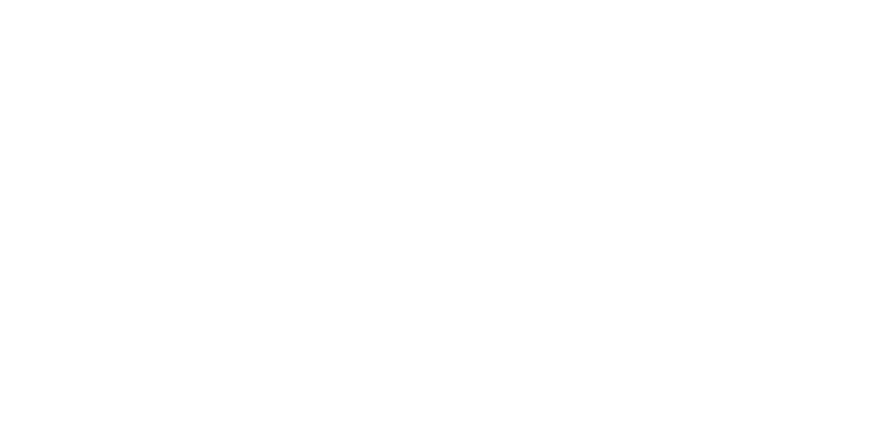
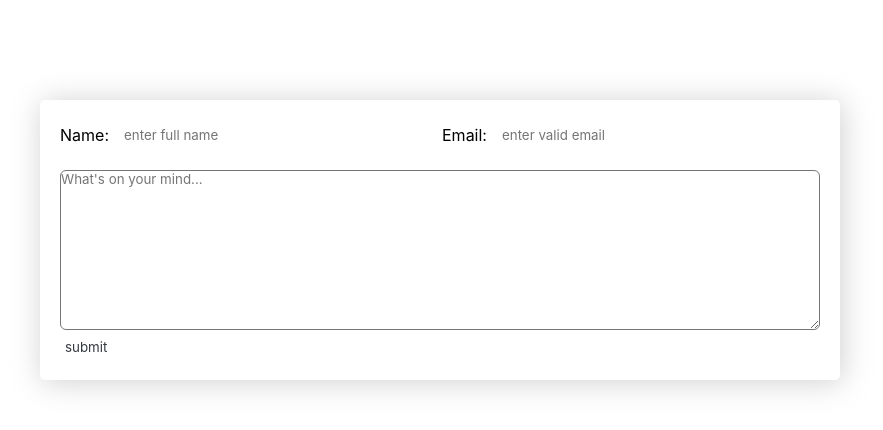
Before and after one commit to Oyibodroid/photo-gallery, a plain HTML site: page contact.html in a window 1280 px wide. Shown: the whole page, without its empty margins (200-1083 px from the left). Drawn offline with Linux system fonts and the light colour scheme.

Commit message:
fourth commit added

```diff
--- a/contact.html
+++ b/contact.html
@@ -0,0 +1,32 @@
+<!DOCTYPE html>
+<html lang="en">
+<head>
+    <meta charset="UTF-8">
+    <meta http-equiv="X-UA-Compatible" content="IE=edge">
+    <meta name="viewport" content="width=device-width, initial-scale=1.0">
+    <link rel="stylesheet" href="/css/contact.css">
+    <title>Document</title>
+</head>
+<body>
+    <form action="" method="post">
+
+        <div>
+
+            <div class="text">
+                <label for="name">name: </label>
+                <input name="name" class="user" placeholder="enter full name" type="text">
+
+                <label for="email">email: </label>
+                <input name="email" class="user" placeholder="enter valid email" type="email">
+
+            </div>
+
+            <div>
+                <textarea name="message" placeholder="What's on your mind..." id="message" ></textarea>
+            </div>
+
+            <button type="submit">submit</button>
+        </div>
+    </form>
+</body>
+</html>
--- /dev/null
+++ b/css/contact.css
@@ -0,0 +1,96 @@
+:root {
+    --blue: #007bff;
+    --indigo: #6610f2;
+    --purple: #6f42c1;
+    --pink: #e83e8c;
+    --red: #dc3545;
+    --orange: #fd7e14;
+    --yellow: #ffc107;
+    --green: #28a745;
+    --teal: #20c997;
+    --cyan: #17a2b8;
+    --white: #fff;
+    --gray: #6c757d;
+    --gray-dark: #343a40;
+    --primary: #007bff;
+    --secondary: #6c757d;
+    --success: #28a745;
+    --info: #17a2b8;
+    --warning: #ffc107;
+    --danger: #dc3545;
+    --light: #f8f9fa;
+    --dark: #343a40;
+    --breakpoint-xs: 0;
+    --breakpoint-sm: 576px;
+    --breakpoint-md: 768px;
+    --breakpoint-lg: 992px;
+    --breakpoint-xl: 1200px;
+    --font-family-sans-serif: -apple-system, BlinkMacSystemFont, "Segoe UI", Roboto, "Helvetica Neue", Arial, "Noto Sans", sans-serif, "Apple Color Emoji", "Segoe UI Emoji", "Segoe UI Symbol", "Noto Color Emoji";
+    --font-family-monospace: SFMono-Regular, Menlo, Monaco, Consolas, "Liberation Mono", "Courier New", monospace;
+}
+
+
+* {
+    margin: 0;
+    padding: 0;
+    box-sizing: border-box;
+    font-family: var(--font-family-sans-serif);
+}
+
+form {
+    width: 50rem;
+    margin: auto;
+    padding: 20px;
+    position: relative;
+    top: 100px;
+    box-shadow: 2px 2px 30px rgba(146, 146, 146, 0.438);
+    border-radius: 5px;
+}
+
+label {
+    text-transform: capitalize;
+    margin-right: 5px;
+}
+
+
+.text {
+    width: 100%;
+    display: flex;
+    align-items: center;
+    margin-bottom: 20px;
+}
+
+.user {
+    width: 100%;
+    height: 30px;
+    margin: 0 10px;
+    border-radius: 6px;
+    border: none;
+}
+
+.user:focus {
+    border: none;
+}
+
+textarea {
+    width: 100%;
+    height: 10rem;
+    border-radius: 6px;
+}
+
+textarea:focus {
+    stroke: 0px;
+}
+
+button:hover {
+    transition: ease 1s;
+    box-shadow: 2px 2px 18px rgba(146, 146, 146, 0.438);
+}
+
+button {
+    background-color: var(--white);
+    color: var(--dark);
+    padding: 5px;
+    border-radius: 8px;
+    border: none;
+}
```
Also changed, not shown: css/style.css (+11 -8 lines), home.html (+15 -0 lines).
